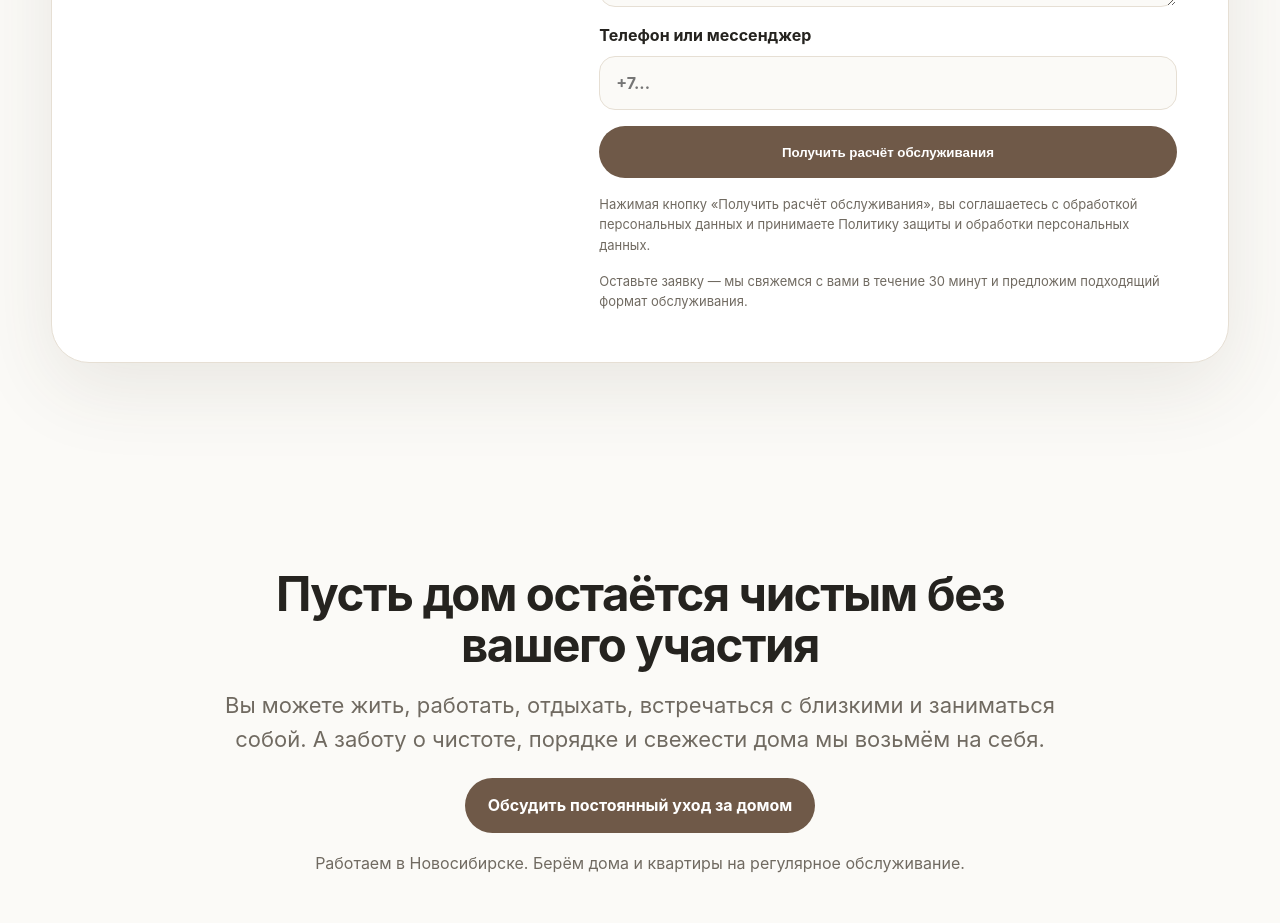
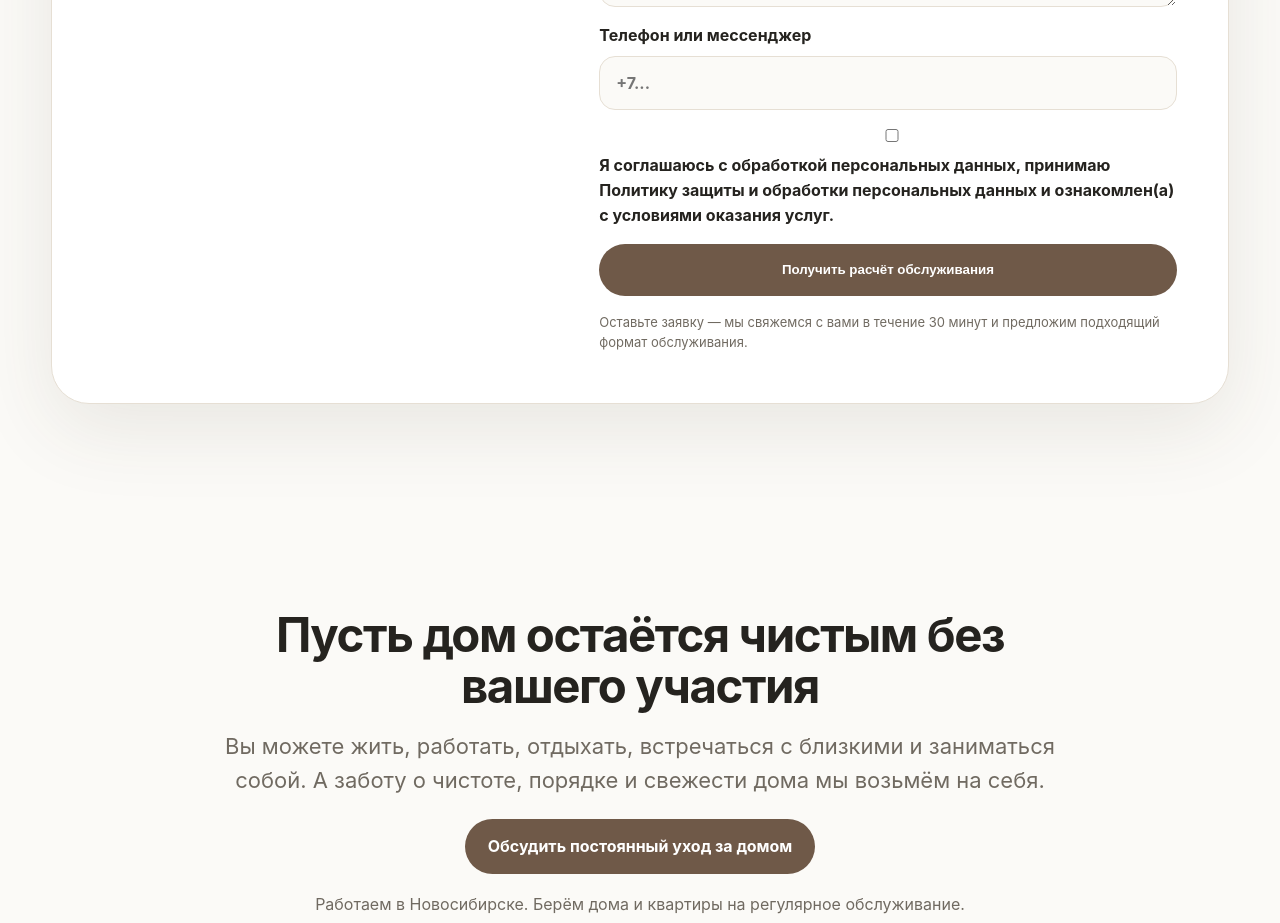
Before and after one commit to lutaevaem/etalon-cleaning, a React (Vite) app in the folder frontend/: page / in a window 1280 px wide. Shown: the part 9900-10823 px from the top of the page. Built offline with nearby package versions, Linux system fonts and the light colour scheme; no server answers.

Commit message:
Add required consent checkbox and offer link

```diff
--- a/frontend/src/App.jsx
+++ b/frontend/src/App.jsx
@@ -127,15 +127,15 @@ export default function App() {
           <label>Как часто нужен уход?<select name="frequency" required><option value="">Выберите частоту</option><option>Разовая уборка</option><option>Ежедневно</option><option>1 раз в неделю</option><option>2 раза в неделю</option><option>Периодически</option><option>Хочу обсудить</option></select></label>
           <label>Дополнительная информация<textarea name="details" rows="3" placeholder="Пожелания, зоны внимания, ограничения по средствам, удобное время, особенности помещения..." /></label>
           <label>Телефон или мессенджер<input type="text" name="contact" placeholder="+7..." required /></label>
+          <label className="consent-checkbox"><input type="checkbox" name="personalDataConsent" required /><span>Я соглашаюсь с <a href="/consent.html" target="_blank" rel="noreferrer">обработкой персональных данных</a>, принимаю <a href="/privacy.html" target="_blank" rel="noreferrer">Политику защиты и обработки персональных данных</a> и ознакомлен(а) с <a href="/offer.html" target="_blank" rel="noreferrer">условиями оказания услуг</a>.</span></label>
           <button className="btn primary full" type="submit">{content.quiz.button}</button>
-          <p className="form-note">Нажимая кнопку «{content.quiz.button}», вы соглашаетесь с <a href="/consent.html" target="_blank" rel="noreferrer">обработкой персональных данных</a> и принимаете <a href="/privacy.html" target="_blank" rel="noreferrer">Политику защиты и обработки персональных данных</a>.</p>
           <p className="form-note">{status}</p>
         </form></div></section>
 
         <section className="section final"><h2>{content.final.title}</h2><p>{content.final.text}</p><a className="btn primary" href="#quiz">{content.final.cta}</a><span>{content.final.note}</span></section>
       </main>
 
-      <footer className="footer"><div className="footer-main"><div><strong>{content.brand}</strong><p>{content.footer.text}</p></div><div className="footer-links"><a href={content.footer.phoneHref}>{content.footer.phoneLabel}</a><a href={content.footer.whatsappUrl}>{content.footer.whatsappLabel}</a><a href={content.footer.telegramUrl}>{content.footer.telegramLabel}</a></div></div>{hasLegalInfo(content.legal) && <div className="footer-legal"><strong>{content.legal.title || 'Юридическая информация'}</strong>{content.legal.companyName && <span>{content.legal.companyName}</span>}{content.legal.inn && <span>ИНН: {content.legal.inn}</span>}{content.legal.ogrn && <span>ОГРНИП/ОГРН: {content.legal.ogrn}</span>}{content.legal.address && <span>Адрес: {content.legal.address}</span>}{content.legal.email && <a href={`mailto:${content.legal.email}`}>{content.legal.email}</a>}<div className="footer-policy-links"><a href="/privacy.html">Политика обработки персональных данных</a><a href="/consent.html">Согласие на обработку персональных данных</a></div></div>}</footer>
+      <footer className="footer"><div className="footer-main"><div><strong>{content.brand}</strong><p>{content.footer.text}</p></div><div className="footer-links"><a href={content.footer.phoneHref}>{content.footer.phoneLabel}</a><a href={content.footer.whatsappUrl}>{content.footer.whatsappLabel}</a><a href={content.footer.telegramUrl}>{content.footer.telegramLabel}</a></div></div>{hasLegalInfo(content.legal) && <div className="footer-legal"><strong>{content.legal.title || 'Юридическая информация'}</strong>{content.legal.companyName && <span>{content.legal.companyName}</span>}{content.legal.inn && <span>ИНН: {content.legal.inn}</span>}{content.legal.ogrn && <span>ОГРНИП/ОГРН: {content.legal.ogrn}</span>}{content.legal.address && <span>Адрес: {content.legal.address}</span>}{content.legal.email && <a href={`mailto:${content.legal.email}`}>{content.legal.email}</a>}<div className="footer-policy-links"><a href="/privacy.html">Политика обработки персональных данных</a><a href="/consent.html">Согласие на обработку персональных данных</a><a href="/offer.html">Условия оказания услуг</a></div></div>}</footer>
     </>
   );
 }
```
